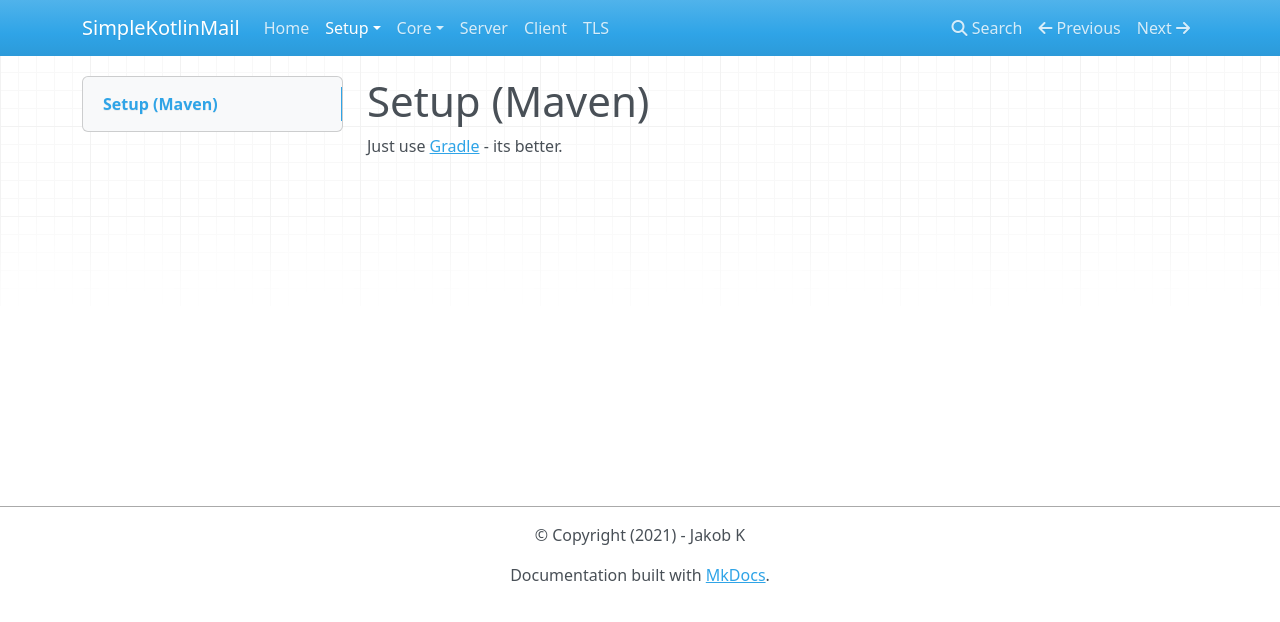
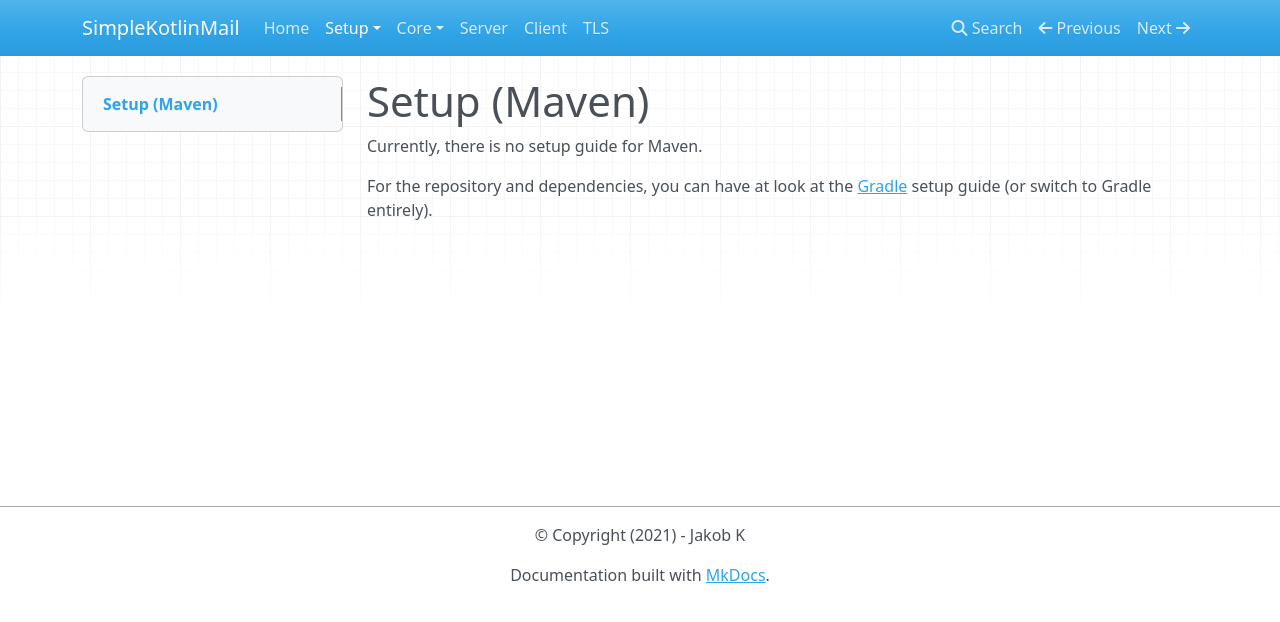
Before and after one commit to jakobkmar/SimpleKotlinMail, an MkDocs documentation site: the page built from guide/docs/setup_maven.md, in a window 1280 px wide. Shown: the top 622 px of the page. Built offline with MkDocs 1.6.1, drawn with Linux system fonts in a browser that asks for light colours; nearby versions of some CDN libraries.

Commit message:
Update setup_maven.md

```diff
--- a/guide/docs/setup_maven.md
+++ b/guide/docs/setup_maven.md
@@ -1,3 +1,5 @@
 # Setup (Maven)
 
-Just use [Gradle](setup_gradle.md) - its better.
+Currently, there is no setup guide for Maven.
+
+For the repository and dependencies, you can have at look at the [Gradle](setup_gradle.md) setup guide (or switch to Gradle entirely).
```
